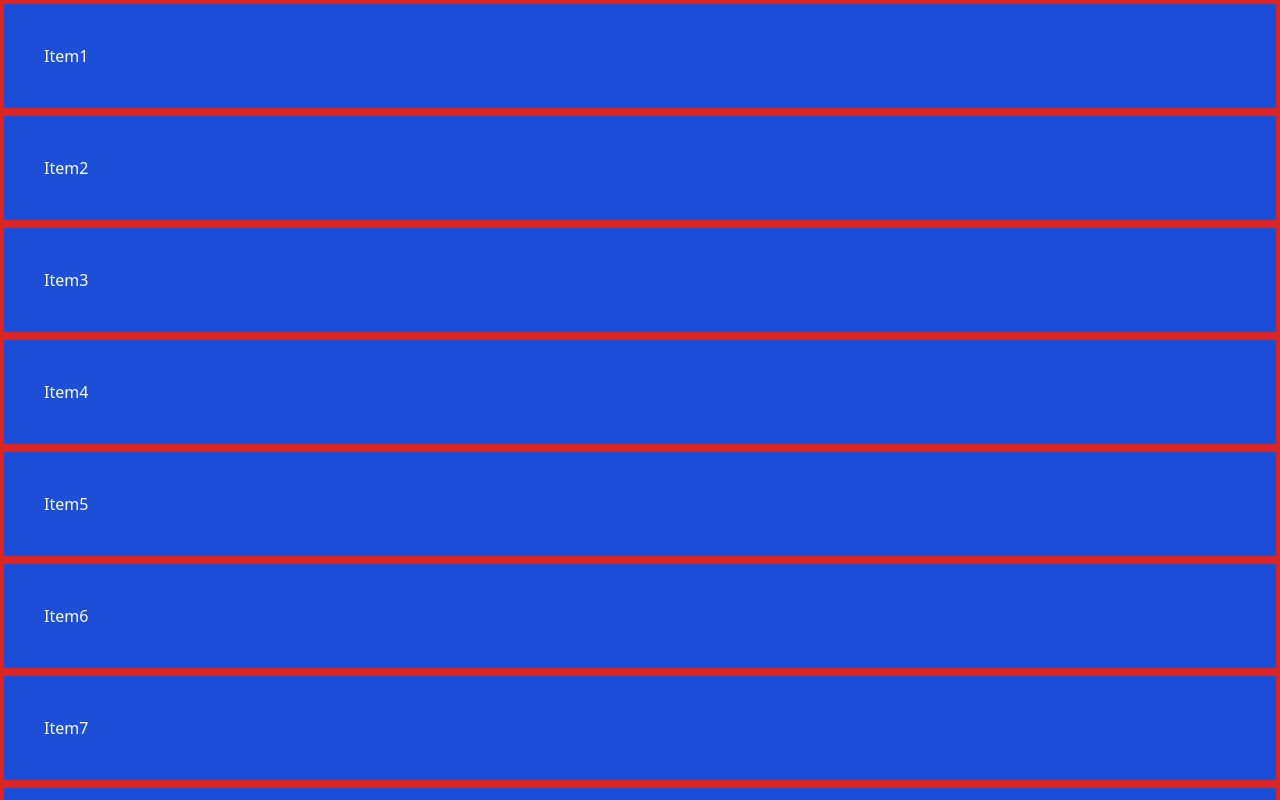
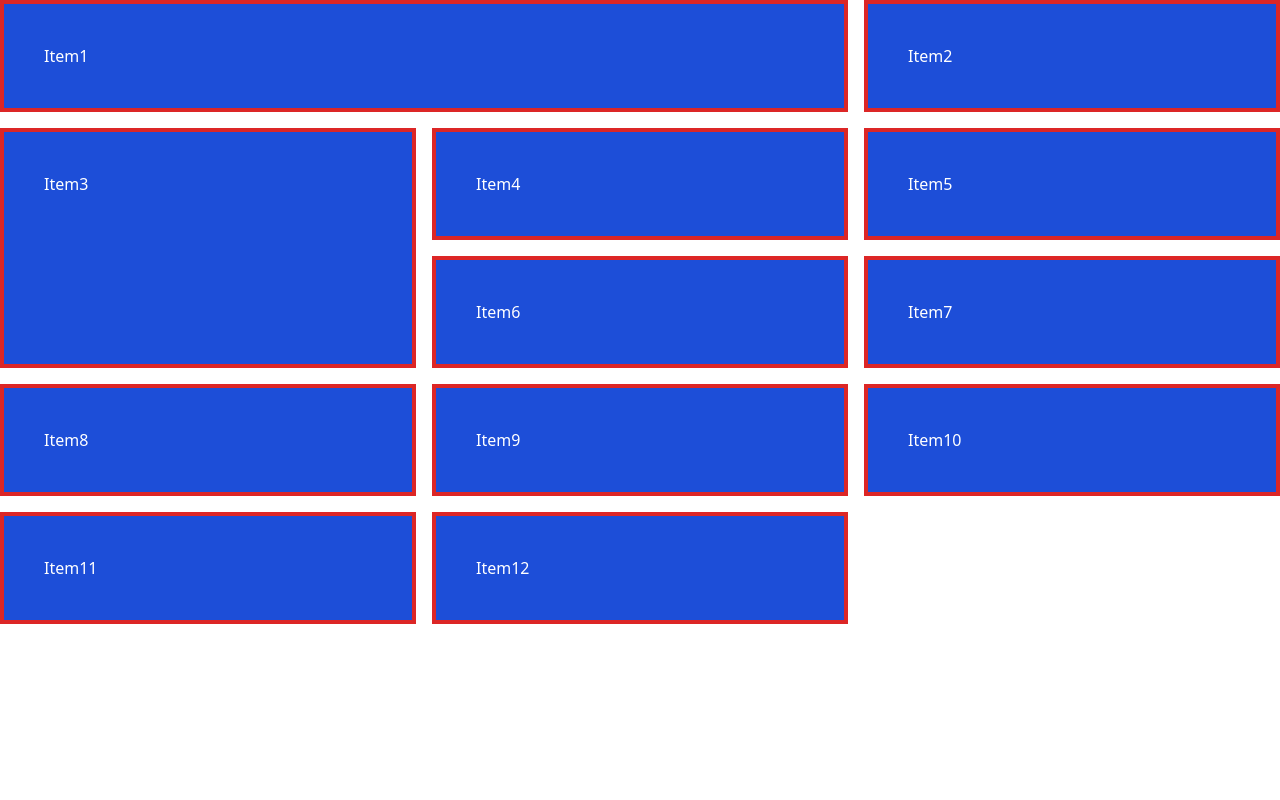
Before and after one commit to Baluo91/tailwind_grid, a website: page src/index.html in a window 1280 px wide. Shown: the top 800 px of the page. Drawn offline with Linux system fonts and the light colour scheme.

Commit message:
grit test

```diff
--- a/src/index.html
+++ b/src/index.html
@@ -7,10 +7,10 @@
     <title>Tailwind_GRID</title>
 </head>
 <body>
-    <div class="">
-        <div class="p-10 border-4 border-red-600 bg-blue-700 text-white">Item1</div>
+    <div class="grid grid-cols-3 gap-4 md:grid-cols-2 lg:grid-cols-3"  >
+        <div class="col-span-2 p-10 border-4 border-red-600 bg-blue-700 text-white">Item1</div>
         <div class="p-10 border-4 border-red-600 bg-blue-700 text-white">Item2</div>
-        <div class="p-10 border-4 border-red-600 bg-blue-700 text-white">Item3</div>
+        <div class="row-span-2 p-10 border-4 border-red-600 bg-blue-700 text-white">Item3</div>
         <div class="p-10 border-4 border-red-600 bg-blue-700 text-white">Item4</div>
         <div class="p-10 border-4 border-red-600 bg-blue-700 text-white">Item5</div>
         <div class="p-10 border-4 border-red-600 bg-blue-700 text-white">Item6</div>
```
Also changed, not shown: dist/output.css.
